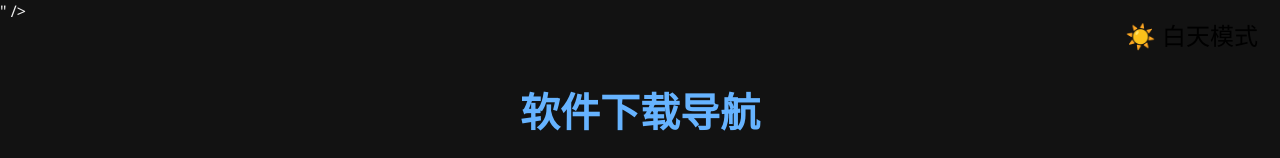
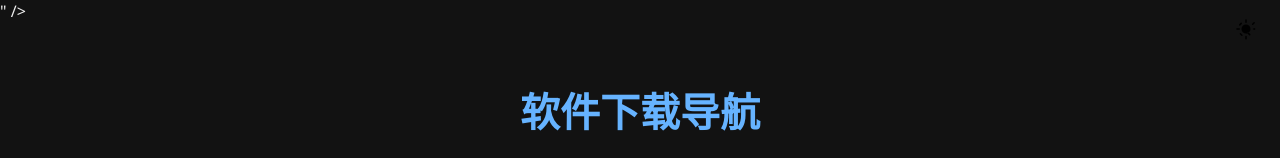
Before and after one commit to stcgd/lansoo-downloads, a React (Vite) app: page / in a window 1280 px wide. Shown: the top 158 px of the page. Built offline with nearby package versions, Linux system fonts and the light colour scheme; the HTML template or start-up script is replaced by a standard one.

Commit message:
Update App.jsx

```diff
--- a/src/App.jsx
+++ b/src/App.jsx
@@ -1,4 +1,4 @@
-import React, { useState, useMemo, useEffect } from 'react';
+import React, { useState, useEffect } from 'react';
 import softwareData from './data/software.json';
 import SoftwareCard from './components/SoftwareCard';
 import './style.css';
@@ -43,13 +43,22 @@ const App = () => {
   };
 
   return (
-    // 注意: 这里不再有条件渲染的 'dark' 类，因为它已经被应用到 body 上了
     <div className="container">
       <header className="header">
         <h1>软件下载导航</h1>
         <p>快捷获取常用软件安装包@Sunway 远程技术支持 4664456</p>
-        <button className="dark-mode-toggle" onClick={toggleDarkMode}>
-          {darkMode ? '☀️ 白天模式' : '🌙 夜间模式'}
+        <button className="dark-mode-toggle" onClick={toggleDarkMode} aria-label="Toggle dark mode">
+          {darkMode ? (
+            // Sun icon
+            <svg xmlns="http://www.w3.org/2000/svg" viewBox="0 0 24 24" fill="currentColor" width="24" height="24">
+              <path d="M12 2.25a.75.75 0 01.75.75v2.25a.75.75 0 01-1.5 0V3a.75.75 0 01.75-.75zM7.76 5.86a.75.75 0 010 1.06l-1.5 1.5a.75.75 0 01-1.06-1.06l1.5-1.5a.75.75 0 011.06 0zM2.25 12a.75.75 0 01.75-.75h2.25a.75.75 0 010 1.5H3a.75.75 0 01-.75-.75zM5.86 16.24a.75.75 0 011.06 0l1.5 1.5a.75.75 0 01-1.06 1.06l-1.5-1.5a.75.75 0 010-1.06zM12 18.75a.75.75 0 01.75.75v2.25a.75.75 0 01-1.5 0v-2.25a.75.75 0 01.75-.75zM16.24 18.14a.75.75 0 01-1.06 0l-1.5-1.5a.75.75 0 011.06-1.06l1.5 1.5a.75.75 0 010 1.06zM18.75 12a.75.75 0 01.75.75h2.25a.75.75 0 010-1.5h-2.25a.75.75 0 01-.75.75zM18.14 7.76a.75.75 0 010-1.06l1.5-1.5a.75.75 0 011.06 1.06l-1.5 1.5a.75.75 0 01-1.06 0zM12 7.5a4.5 4.5 0 100 9 4.5 4.5 0 000-9z" />
+            </svg>
+          ) : (
+            // Moon icon
+            <svg xmlns="http://www.w3.org/2000/svg" viewBox="0 0 24 24" fill="currentColor" width="24" height="24">
+              <path d="M9.53 2.043a.75.75 0 01.75.75v2.25a.75.75 0 01-1.5 0V2.793a.75.75 0 01.75-.75zM16.47 5.03a.75.75 0 01.061.884l-1.5 2.25a.75.75 0 01-1.144-.763l1.5-2.25a.75.75 0 01.583-.121zM18.75 9.5a.75.75 0 01.75.75v2.25a.75.75 0 01-1.5 0v-2.25a.75.75 0 01.75-.75zM18.14 14.86a.75.75 0 011.06 0l1.5 1.5a.75.75 0 01-1.06 1.06l-1.5-1.5a.75.75 0 010-1.06zM12 18.75a.75.75 0 01-.75-.75v-2.25a.75.75 0 011.5 0v2.25a.75.75 0 01-.75.75zM5.86 18.14a.75.75 0 01-1.06 0l-1.5-1.5a.75.75 0 011.06-1.06l1.5 1.5a.75.75 0 010 1.06zM2.25 12.5a.75.75 0 01.75-.75h2.25a.75.75 0 010 1.5H3a.75.75 0 01-.75-.75zM5.03 7.53a.75.75 0 01.884-.061l2.25 1.5a.75.75 0 01-.763 1.144l-2.25-1.5a.75.75 0 01-.121-.583zM12 15a3 3 0 100-6 3 3 0 000 6z" />
+            </svg>
+          )}
         </button>
       </header>
 
```
